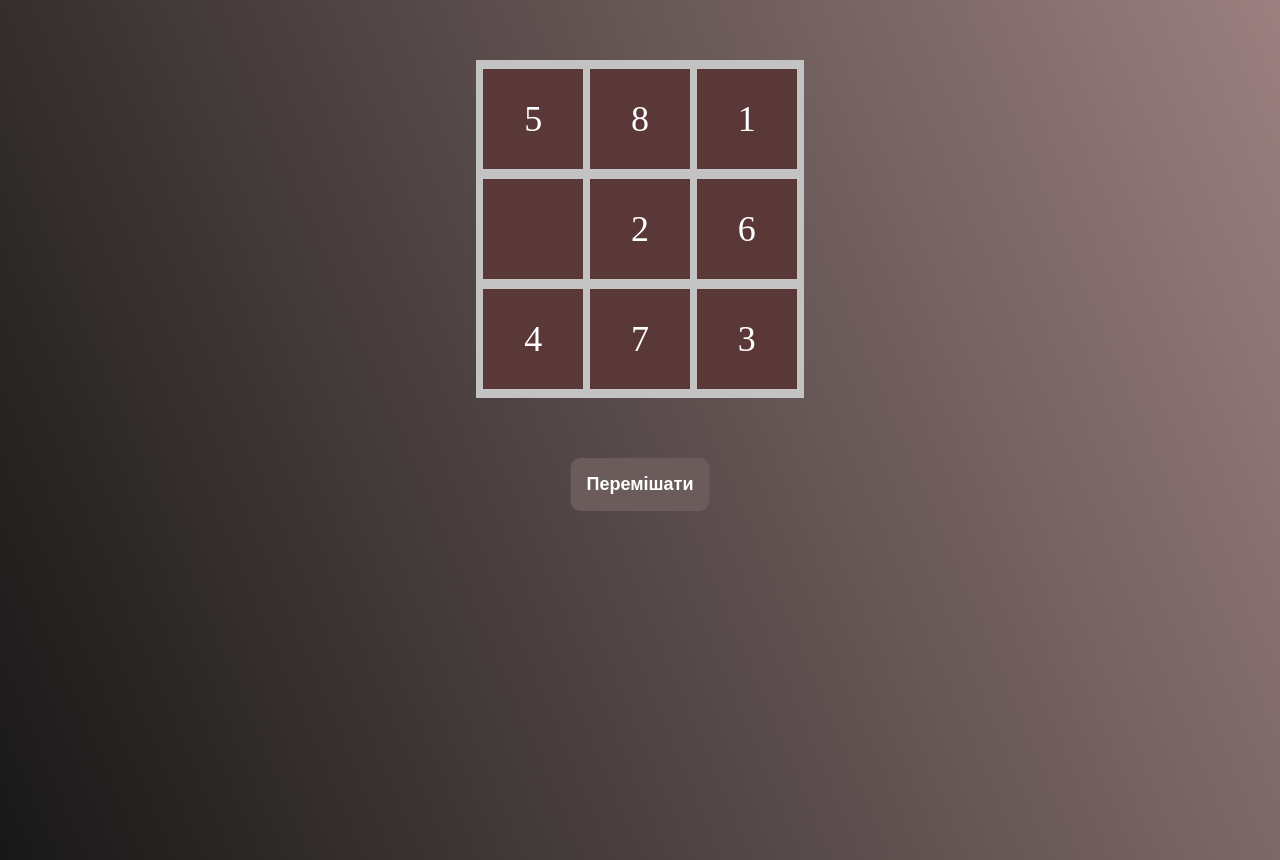
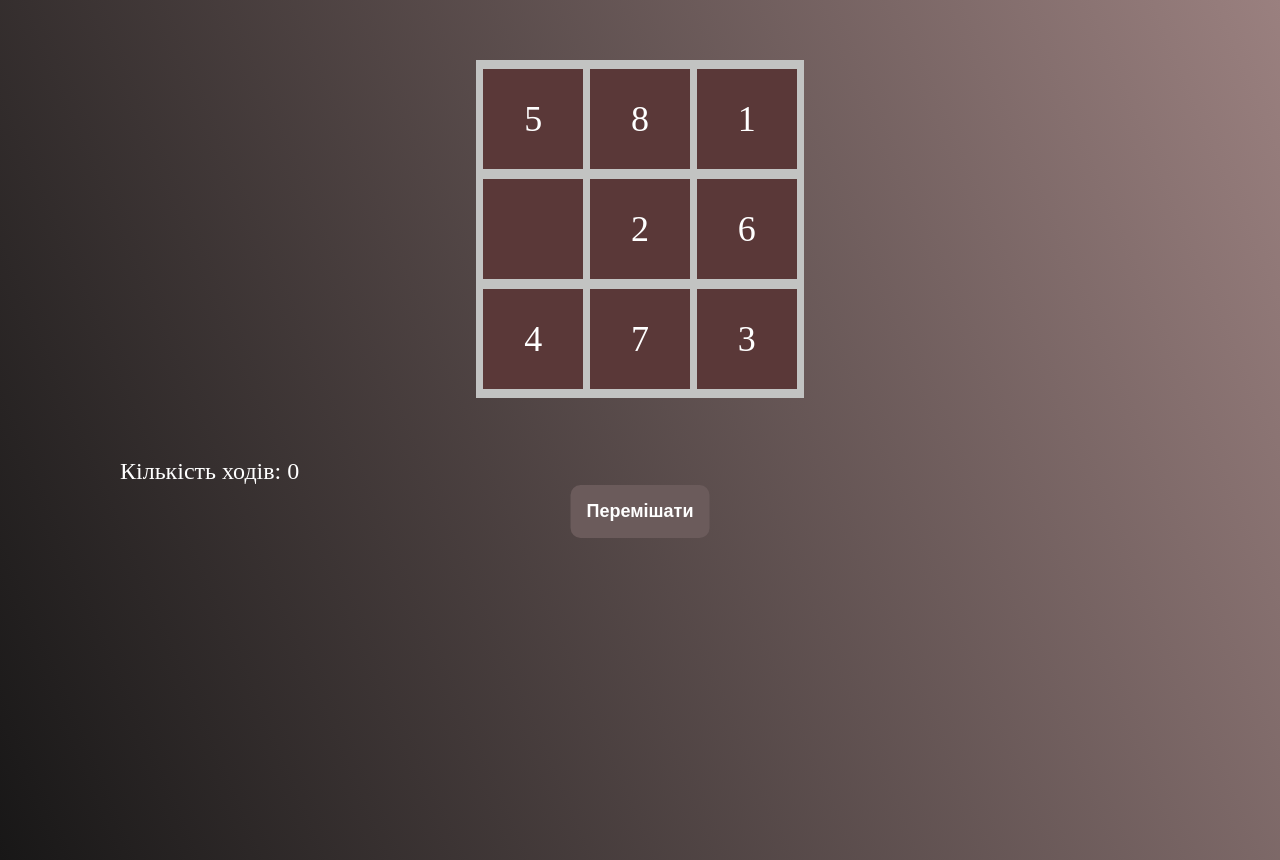
Before and after one commit to pepsif/15, a plain HTML site: page index.html in a window 1280 px wide. Both pictures are taken after a click on the button "Перемішати". Drawn offline with Linux system fonts and the light colour scheme.

Commit message:
feat: restore move counter

```diff
--- a/index.html
+++ b/index.html
@@ -14,6 +14,11 @@
 
    </div>
 
+    <div class="move-counter">
+        Кількість ходів:
+        <span class="count">0</span>
+    </div>
+
    <button class="shuffle" >Перемішати</button>
 
 </div>
--- a/script.js
+++ b/script.js
@@ -1,12 +1,13 @@
 const field = document.querySelector(".field");
-const shuffleButton = document.querySelector(".shuffle")
-
-
-
+const shuffleButton = document.querySelector(".shuffle");
+const counter = document.querySelector(".count");
 
 // --CREATE ARRAY DIGITS and Field --
 let cellArr = [1, 2, 3, 4, 5, 6, 7, 8, 0];
 
+// MOVE COUNTER
+
+let count = 0;
 
 // --CREATE FIELD --
 
@@ -28,9 +29,9 @@ cellArr.forEach((item, index) => {
 function swap(zeroIndex, clickIndex) {
 
     // --validClick Array--
-    const validClickArr = [[1, 3], [0, 2, 4], [1, 5],
-        [0, 4, 6], [1, 3, 5, 7], [2, 4, 8],
-        [3, 7], [4, 6, 8], [5, 7]];
+    const validClickArr = [ [1, 3], [0, 2, 4], [1, 5],
+                     [0, 4, 6], [1, 3, 5, 7], [2, 4, 8],
+                     [3, 7], [4, 6, 8], [5, 7] ];
 
     if (validClickArr[clickIndex].indexOf(zeroIndex) >= 0) {
 
@@ -40,15 +41,20 @@ function swap(zeroIndex, clickIndex) {
 
         drawElements();
         console.log(validClickArr[clickIndex].indexOf(zeroIndex), "valid")
+
+        count +=1
+        counter.textContent = count;
+        console.log(counter.textContent);
     }
 }
 
 // ---RENDER FIELD --
 
 function drawElements() {
+
     // --Delete old DOm elements --
 
-    for (let i = 0; i < 9; i++) {
+    for (let i = 0; i < cellArr.length; i++) {
         field.children[field.children.length - 1].remove();
     }
 
@@ -59,6 +65,7 @@ function drawElements() {
         cell.className = "cell";
         cell.textContent = item;
 
+       counter.textContent = 0;
         if (item === 0) {
             cell.textContent = "";
         }
@@ -66,7 +73,9 @@ function drawElements() {
         field.appendChild(cell);
     });
 
+
     testWin();
+
 }
 
    // ADD Listener click In FIELD
@@ -79,23 +88,23 @@ field.addEventListener("click", function (event) {
 
 shuffleButton.addEventListener("click",shuffle);
 
-
 // --SHUFFLE ARRAY ---
 
 function shuffle() {
     cellArr.sort(() => Math.random() - 0.5);
+    count = 0;
+
     drawElements()
 
-    console.log(cellArr)
+    console.log(counter.textContent)
 }
-
 
 // --test for a winning combination --
 
 function testWin() {
     const winArr = [1, 2, 3, 4, 5, 6, 7, 8, 0];
 
-    if (JSON.stringify(cellArr) === JSON.stringify(winArr)) {
+    if ( JSON.stringify(cellArr) === JSON.stringify(winArr) ) {
         // console.log(cellArr,"You Win");
         let winMessage = document.createElement("h3");
         winMessage.className = "win-message";
--- a/style/style.css
+++ b/style/style.css
@@ -54,3 +54,12 @@ border: none;
     font-weight: bold;
     color:white;
 }
+
+.move-counter {
+
+    font-size: 24px;
+    margin-left: 80px;
+}
+.count {
+
+}
```
